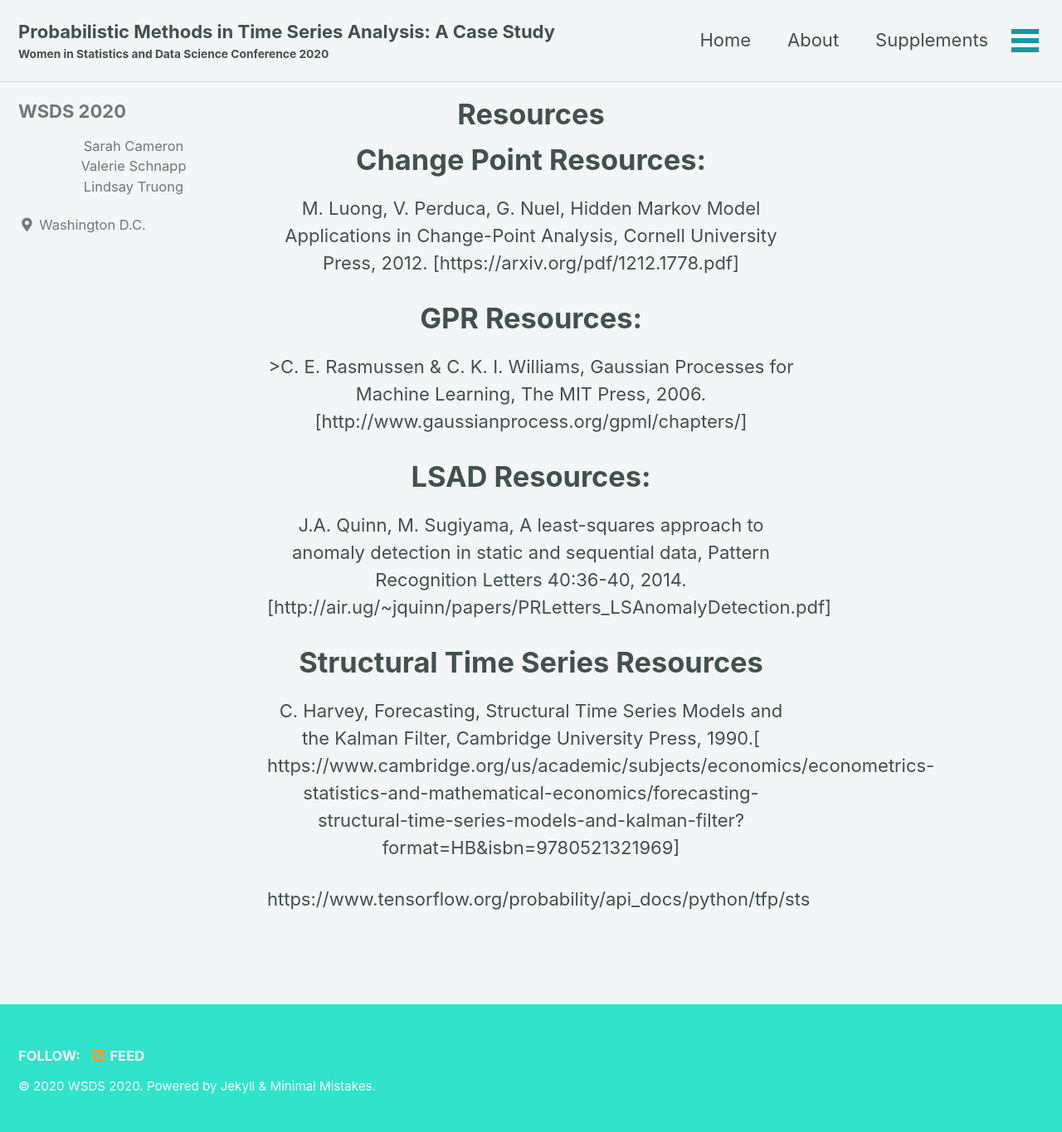
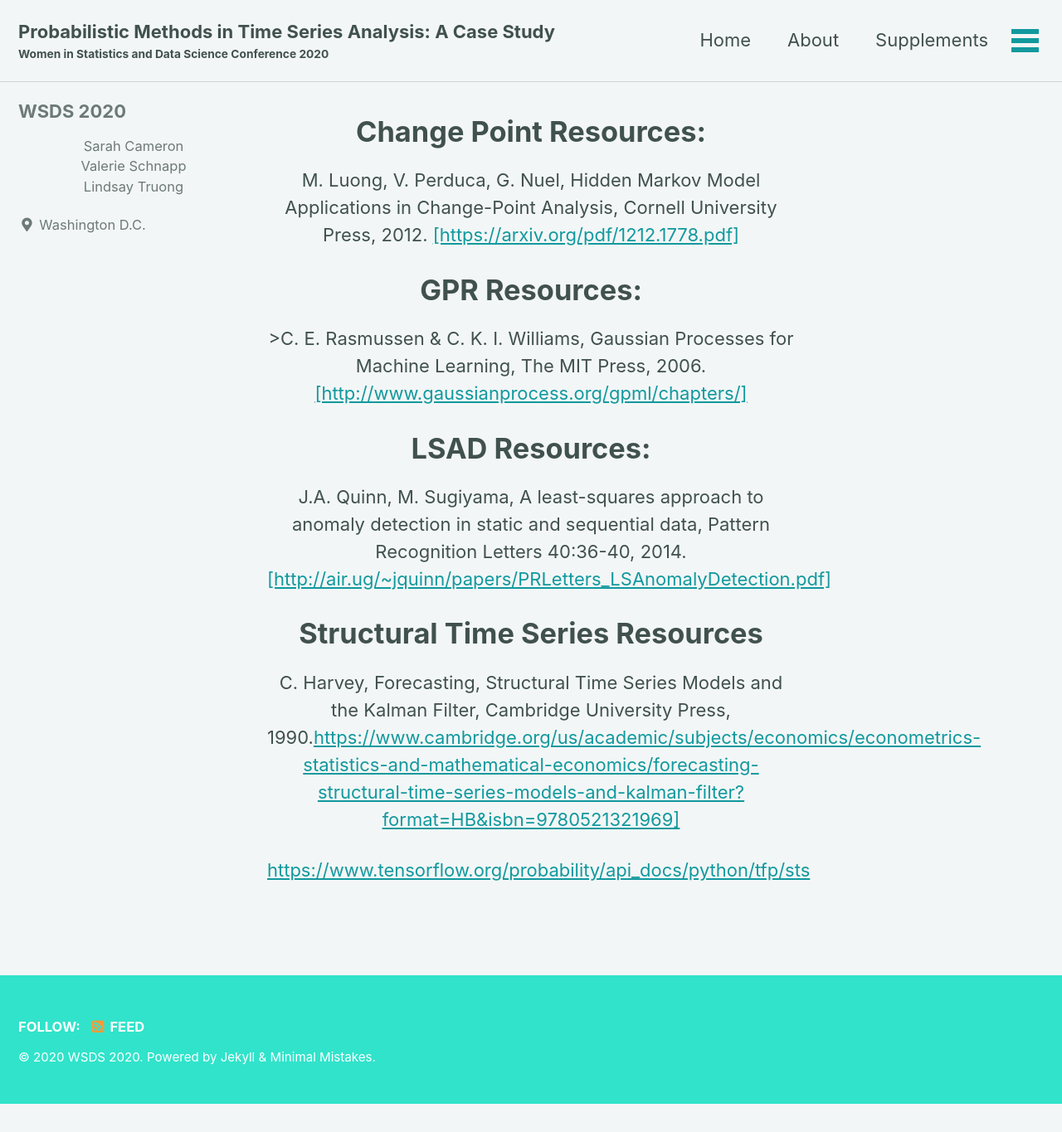
Before and after one commit to lindsaytruong/lindsaytruong.github.io, a Jekyll site: the page built from _pages/resources.html, in a window 1280 px wide. Shown: the whole page at 83% size. Built offline with Jekyll 4.4.1, drawn with Linux system fonts in a browser that asks for light colours; cached includes are drawn as plain includes; after the commit the page ends 1331 px from its top, so only the background shows below that; some of the changed lines change nothing that is shown.

Commit message:
added links

```diff
--- a/_pages/resources.html
+++ b/_pages/resources.html
@@ -1,6 +1,6 @@
 ---
 layout: archive
-title: Resources
+title:
 permalink: /resources/
 ---
 <style>
@@ -10,20 +10,20 @@ permalink: /resources/
 
 <h1>Change Point Resources:</h1>
 
-<p>M. Luong, V. Perduca, G. Nuel, Hidden Markov Model Applications in Change-Point Analysis, Cornell University Press, 2012. [https://arxiv.org/pdf/1212.1778.pdf]</p>
+<p>M. Luong, V. Perduca, G. Nuel, Hidden Markov Model Applications in Change-Point Analysis, Cornell University Press, 2012. <a href=https://arxiv.org/pdf/1212.1778.pdf>[https://arxiv.org/pdf/1212.1778.pdf]</a></p>
 
 <h1>GPR Resources: </h1>
 
-<p>>C. E. Rasmussen & C. K. I. Williams, Gaussian Processes for Machine Learning, The MIT Press, 2006.[http://www.gaussianprocess.org/gpml/chapters/]</p>
+<p>>C. E. Rasmussen & C. K. I. Williams, Gaussian Processes for Machine Learning, The MIT Press, 2006.<a href=http://www.gaussianprocess.org/gpml/chapters>[http://www.gaussianprocess.org/gpml/chapters/]</a></p>
 
 
 <h1>LSAD Resources:</h1>
 
-<p>J.A. Quinn, M. Sugiyama, A least-squares approach to anomaly detection in static and sequential data, Pattern Recognition Letters 40:36-40, 2014.[http://air.ug/~jquinn/papers/PRLetters_LSAnomalyDetection.pdf]</p>
+<p>J.A. Quinn, M. Sugiyama, A least-squares approach to anomaly detection in static and sequential data, Pattern Recognition Letters 40:36-40, 2014.<a href=http://air.ug/~jquinn/papers/PRLetters_LSAnomalyDetection.pdf>[http://air.ug/~jquinn/papers/PRLetters_LSAnomalyDetection.pdf]</a></p>
 
 <h1>Structural Time Series Resources</h1>
 
-<p>C. Harvey, Forecasting, Structural Time Series Models and the Kalman Filter, Cambridge University Press, 1990.[ https://www.cambridge.org/us/academic/subjects/economics/econometrics-statistics-and-mathematical-economics/forecasting-structural-time-series-models-and-kalman-filter?format=HB&isbn=9780521321969]</p>
+<p>C. Harvey, Forecasting, Structural Time Series Models and the Kalman Filter, Cambridge University Press, 1990.<a href=https://www.cambridge.org/us/academic/subjects/economics/econometrics-statistics-and-mathematical-economics/forecasting-structural-time-series-models-and-kalman-filter?format=HB&isbn=9780521321969]>https://www.cambridge.org/us/academic/subjects/economics/econometrics-statistics-and-mathematical-economics/forecasting-structural-time-series-models-and-kalman-filter?format=HB&isbn=9780521321969]</a></p>
 
 
-https://www.tensorflow.org/probability/api_docs/python/tfp/sts
+<a href=https://www.tensorflow.org/probability/api_docs/python/tfp/sts>https://www.tensorflow.org/probability/api_docs/python/tfp/sts</a>
```
